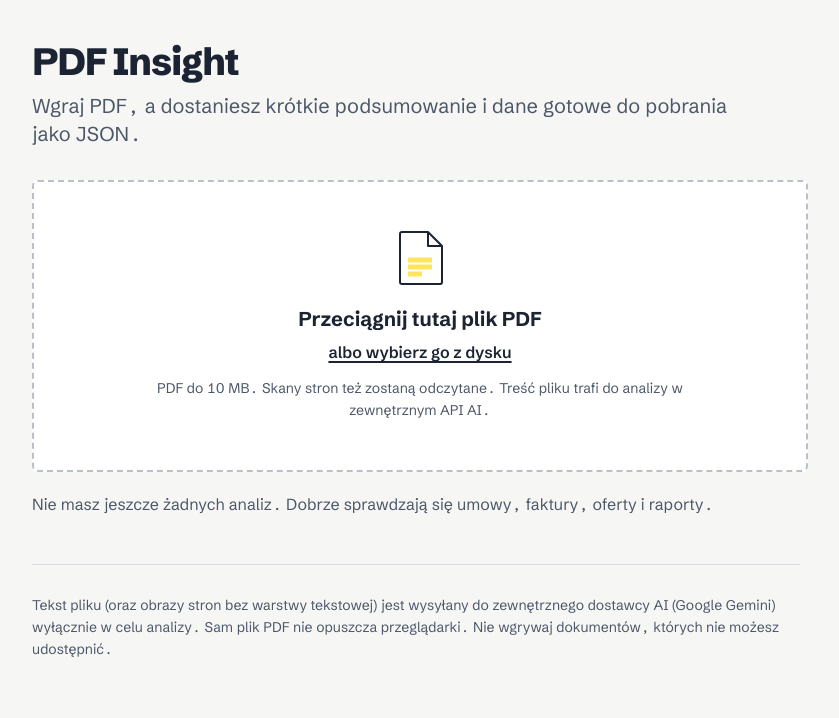
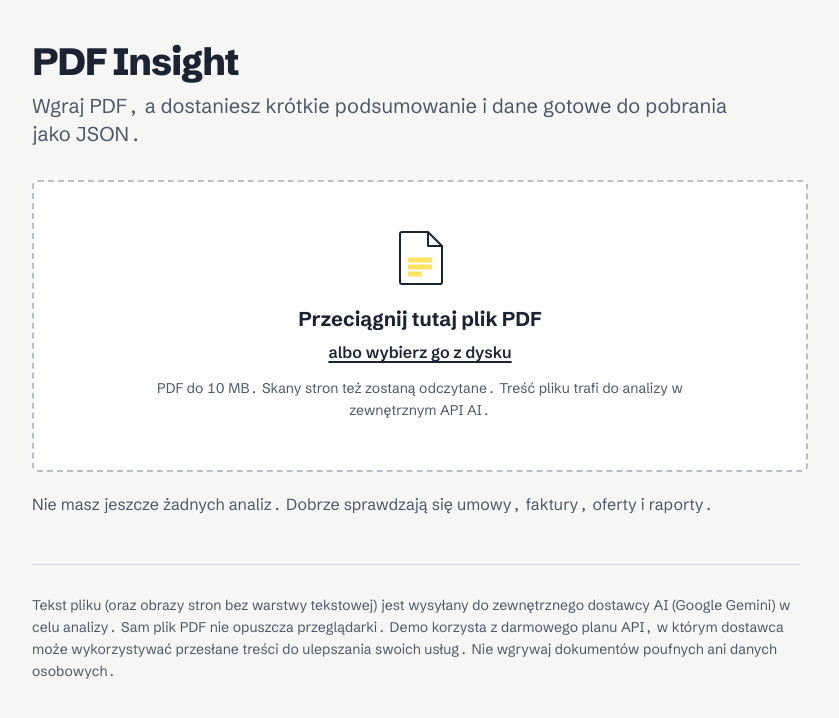
Before and after one commit to Aeternifrigus/pdf-insight, a React (Vite) app: page / in a window 1280 px wide. Shown: the top 718 px of the page, without its empty margins (68-907 px from the left). Built offline with nearby package versions, Linux system fonts and the light colour scheme; no server answers.

Commit message:
fix(ui): warn that the free AI tier may use uploaded content

```diff
--- a/src/App.tsx
+++ b/src/App.tsx
@@ -212,8 +212,9 @@ export default function App() {
       <footer className="footer">
         <p>
           Tekst pliku (oraz obrazy stron bez warstwy tekstowej) jest wysyłany do zewnętrznego
-          dostawcy AI (Google Gemini) wyłącznie w celu analizy. Sam plik PDF nie opuszcza
-          przeglądarki. Nie wgrywaj dokumentów, których nie możesz udostępnić.
+          dostawcy AI (Google Gemini) w celu analizy. Sam plik PDF nie opuszcza przeglądarki. Demo
+          korzysta z darmowego planu API, w którym dostawca może wykorzystywać przesłane treści do
+          ulepszania swoich usług. Nie wgrywaj dokumentów poufnych ani danych osobowych.
         </p>
       </footer>
     </div>
```
